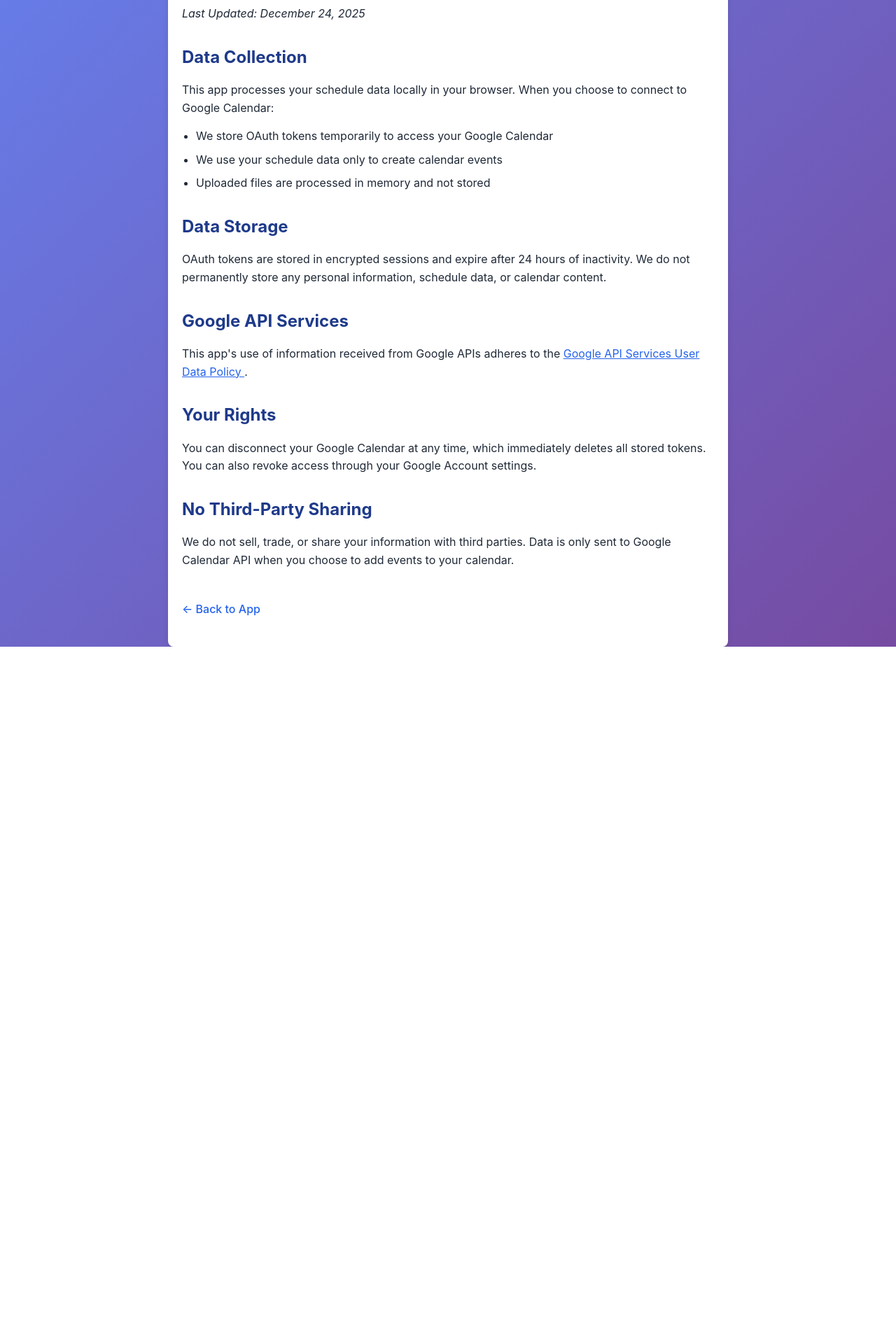
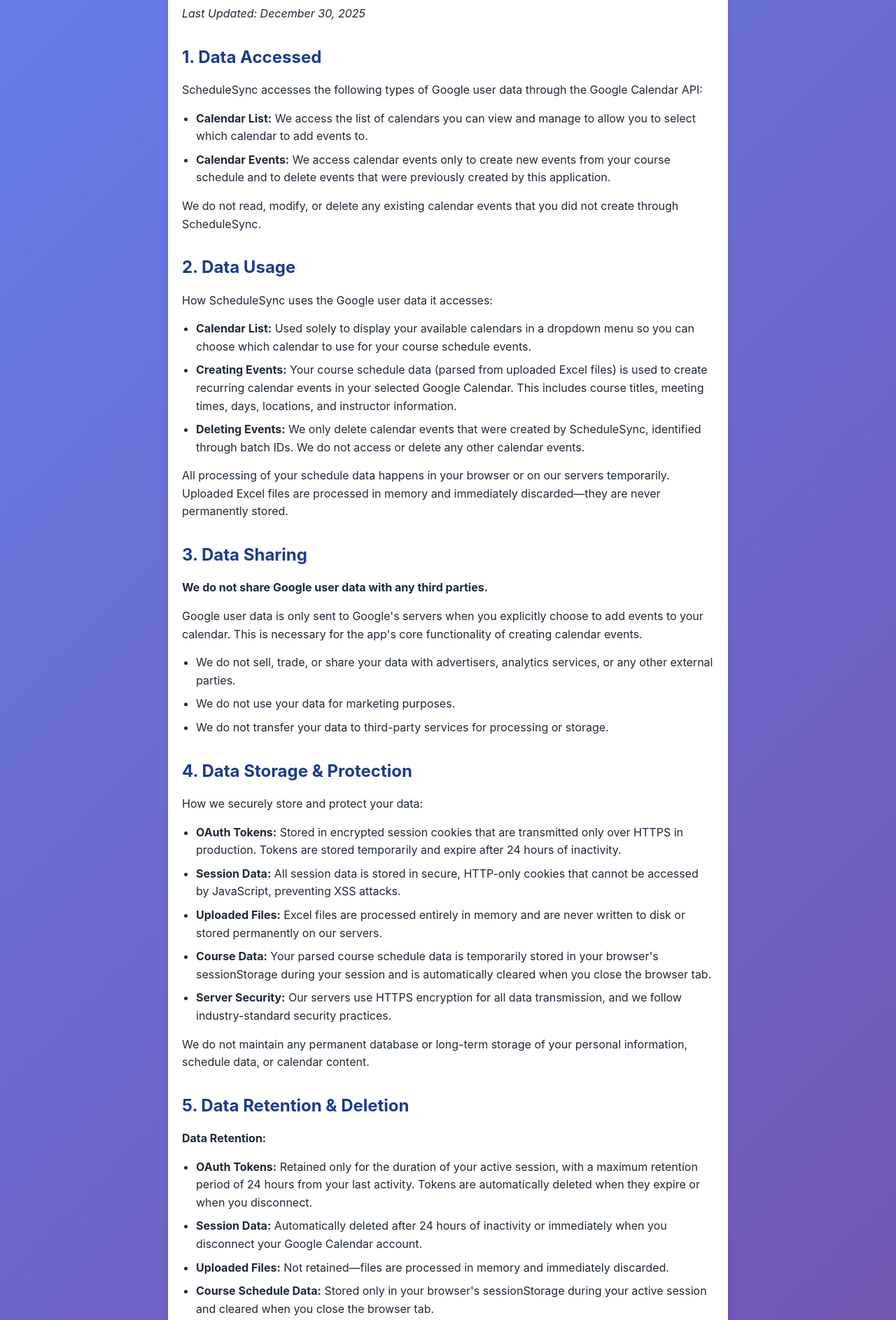
Before and after one commit to Daniel-Unah/workday-to-googlecal, a website: page public/privacy.html in a window 1280 px wide. Shown: the part 107-1993 px from the top of the page at 70% size. Before the commit the page ends 1031 px from the top, so only its background shows below. Drawn offline with Linux system fonts and the light colour scheme.

Commit message:
updated privacy policy

```diff
--- a/public/privacy.html
+++ b/public/privacy.html
@@ -63,41 +63,80 @@
 <body>
     <div class="privacy-content">
         <h1>Privacy Policy</h1>
-        <p class="last-updated">Last Updated: December 24, 2025</p>
+        <p class="last-updated">Last Updated: December 30, 2025</p>
 
-        <h2>Data Collection</h2>
-        <p>This app processes your schedule data locally in your browser. When you choose to connect to Google Calendar:</p>
+        <h2>1. Data Accessed</h2>
+        <p>ScheduleSync accesses the following types of Google user data through the Google Calendar API:</p>
         <ul>
-            <li>We store OAuth tokens temporarily to access your Google Calendar</li>
-            <li>We use your schedule data only to create calendar events</li>
-            <li>Uploaded files are processed in memory and not stored</li>
+            <li><strong>Calendar List:</strong> We access the list of calendars you can view and manage to allow you to select which calendar to add events to.</li>
+            <li><strong>Calendar Events:</strong> We access calendar events only to create new events from your course schedule and to delete events that were previously created by this application.</li>
+        </ul>
+        <p>We do not read, modify, or delete any existing calendar events that you did not create through ScheduleSync.</p>
+
+        <h2>2. Data Usage</h2>
+        <p>How ScheduleSync uses the Google user data it accesses:</p>
+        <ul>
+            <li><strong>Calendar List:</strong> Used solely to display your available calendars in a dropdown menu so you can choose which calendar to use for your course schedule events.</li>
+            <li><strong>Creating Events:</strong> Your course schedule data (parsed from uploaded Excel files) is used to create recurring calendar events in your selected Google Calendar. This includes course titles, meeting times, days, locations, and instructor information.</li>
+            <li><strong>Deleting Events:</strong> We only delete calendar events that were created by ScheduleSync, identified through batch IDs. We do not access or delete any other calendar events.</li>
+        </ul>
+        <p>All processing of your schedule data happens in your browser or on our servers temporarily. Uploaded Excel files are processed in memory and immediately discarded—they are never permanently stored.</p>
+
+        <h2>3. Data Sharing</h2>
+        <p><strong>We do not share Google user data with any third parties.</strong></p>
+        <p>Google user data is only sent to Google's servers when you explicitly choose to add events to your calendar. This is necessary for the app's core functionality of creating calendar events.</p>
+        <ul>
+            <li>We do not sell, trade, or share your data with advertisers, analytics services, or any other external parties.</li>
+            <li>We do not use your data for marketing purposes.</li>
+            <li>We do not transfer your data to third-party services for processing or storage.</li>
         </ul>
 
-        <h2>Data Storage</h2>
+        <h2>4. Data Storage & Protection</h2>
+        <p>How we securely store and protect your data:</p>
+        <ul>
+            <li><strong>OAuth Tokens:</strong> Stored in encrypted session cookies that are transmitted only over HTTPS in production. Tokens are stored temporarily and expire after 24 hours of inactivity.</li>
+            <li><strong>Session Data:</strong> All session data is stored in secure, HTTP-only cookies that cannot be accessed by JavaScript, preventing XSS attacks.</li>
+            <li><strong>Uploaded Files:</strong> Excel files are processed entirely in memory and are never written to disk or stored permanently on our servers.</li>
+            <li><strong>Course Data:</strong> Your parsed course schedule data is temporarily stored in your browser's sessionStorage during your session and is automatically cleared when you close the browser tab.</li>
+            <li><strong>Server Security:</strong> Our servers use HTTPS encryption for all data transmission, and we follow industry-standard security practices.</li>
+        </ul>
+        <p>We do not maintain any permanent database or long-term storage of your personal information, schedule data, or calendar content.</p>
+
+        <h2>5. Data Retention & Deletion</h2>
+        <p><strong>Data Retention:</strong></p>
+        <ul>
+            <li><strong>OAuth Tokens:</strong> Retained only for the duration of your active session, with a maximum retention period of 24 hours from your last activity. Tokens are automatically deleted when they expire or when you disconnect.</li>
+            <li><strong>Session Data:</strong> Automatically deleted after 24 hours of inactivity or immediately when you disconnect your Google Calendar account.</li>
+            <li><strong>Uploaded Files:</strong> Not retained—files are processed in memory and immediately discarded.</li>
+            <li><strong>Course Schedule Data:</strong> Stored only in your browser's sessionStorage during your active session and cleared when you close the browser tab.</li>
+        </ul>
+        <p><strong>Data Deletion:</strong></p>
+        <p>You have full control over your data and can request deletion at any time:</p>
+        <ul>
+            <li><strong>Disconnect from Google Calendar:</strong> Click the "Disconnect" button in the app, which immediately deletes all stored OAuth tokens and session data from our servers.</li>
+            <li><strong>Revoke Access via Google:</strong> You can revoke ScheduleSync's access to your Google Calendar at any time through your <a href="https://myaccount.google.com/permissions" target="_blank" rel="noopener noreferrer">Google Account permissions page</a>. This immediately prevents us from accessing your calendar data.</li>
+            <li><strong>Delete Calendar Events:</strong> Use the "Remove from Calendar" button in the app to delete all events created by ScheduleSync, or delete them manually from your Google Calendar.</li>
+            <li><strong>Clear Browser Data:</strong> Clearing your browser's cookies and sessionStorage will remove all locally stored course data.</li>
+        </ul>
+        <p>We do not retain any data after you disconnect or your session expires. There is no separate data deletion process required, as no data is permanently stored.</p>
+
+        <h2>6. Google API Services User Data Policy</h2>
         <p>
-            OAuth tokens are stored in encrypted sessions and expire after 24 hours of inactivity.
-            We do not permanently store any personal information, schedule data, or calendar content.
+            ScheduleSync's use of information received from Google APIs adheres to the
+            <a href="https://developers.google.com/terms/api-services-user-data-policy" target="_blank" rel="noopener noreferrer">
+                Google API Services User Data Policy
+            </a>, including the Limited Use requirements.
         </p>
 
-        <h2>Google API Services</h2>
-        <p>
-            This app's use of information received from Google APIs adheres to the
-            <a href="https://developers.google.com/terms/api-services-user-data-policy" target="_blank" rel="noopener noreferrer">
-                Google API Services User Data Policy
-            </a>.
-        </p>
-
-        <h2>Your Rights</h2>
-        <p>
-            You can disconnect your Google Calendar at any time, which immediately deletes all stored tokens.
-            You can also revoke access through your Google Account settings.
-        </p>
-
-        <h2>No Third-Party Sharing</h2>
-        <p>
-            We do not sell, trade, or share your information with third parties.
-            Data is only sent to Google Calendar API when you choose to add events to your calendar.
-        </p>
+        <h2>7. Your Rights</h2>
+        <p>You have the right to:</p>
+        <ul>
+            <li>Access and review what data we have access to through your Google Account settings</li>
+            <li>Disconnect ScheduleSync from your Google Calendar at any time</li>
+            <li>Revoke our access through your Google Account permissions</li>
+            <li>Delete any calendar events created by ScheduleSync</li>
+            <li>Request information about how your data is used (though we maintain no permanent records)</li>
+        </ul>
 
         <a href="/" class="back-link">← Back to App</a>
     </div>
```
